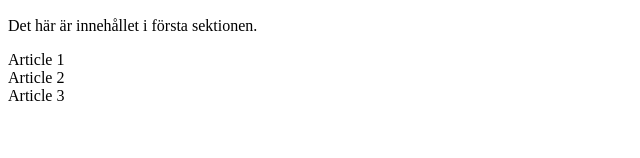
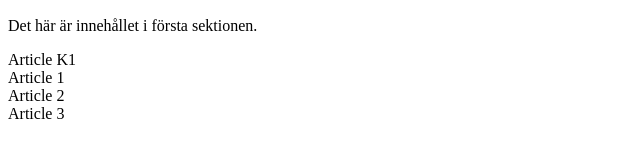
Before and after one commit to alexgeho/MI-webbutveckling, a plain HTML site: page index.html in a window 1280 px wide. Shown: the part 196-354 px from the top of the page, 0-640 px from the left. Drawn offline with Linux system fonts and the light colour scheme.

Commit message:
sections, articles

```diff
--- a/index.html
+++ b/index.html
@@ -13,7 +13,7 @@
 
 <header>
 
-<div><img /></div>
+<div><img src=""/></div>
 
 <nav>
 
@@ -28,7 +28,7 @@
 
 <main>
 
-    <section><li>Section 1</li></section>
+<section><li>Section 1</li></section>
 <section><ul>Section 2</ul></section>
 <section>
 
@@ -37,9 +37,20 @@
 
 </section>
 
+
+<section>
+    <article>Article K1</article>
+ </section>
+
+
+<section>
+
 <article>Article 1</article>
 <article>Article 2</article>
 <article>Article 3</article>
+
+</section>
+
 
 
 </main>
```
